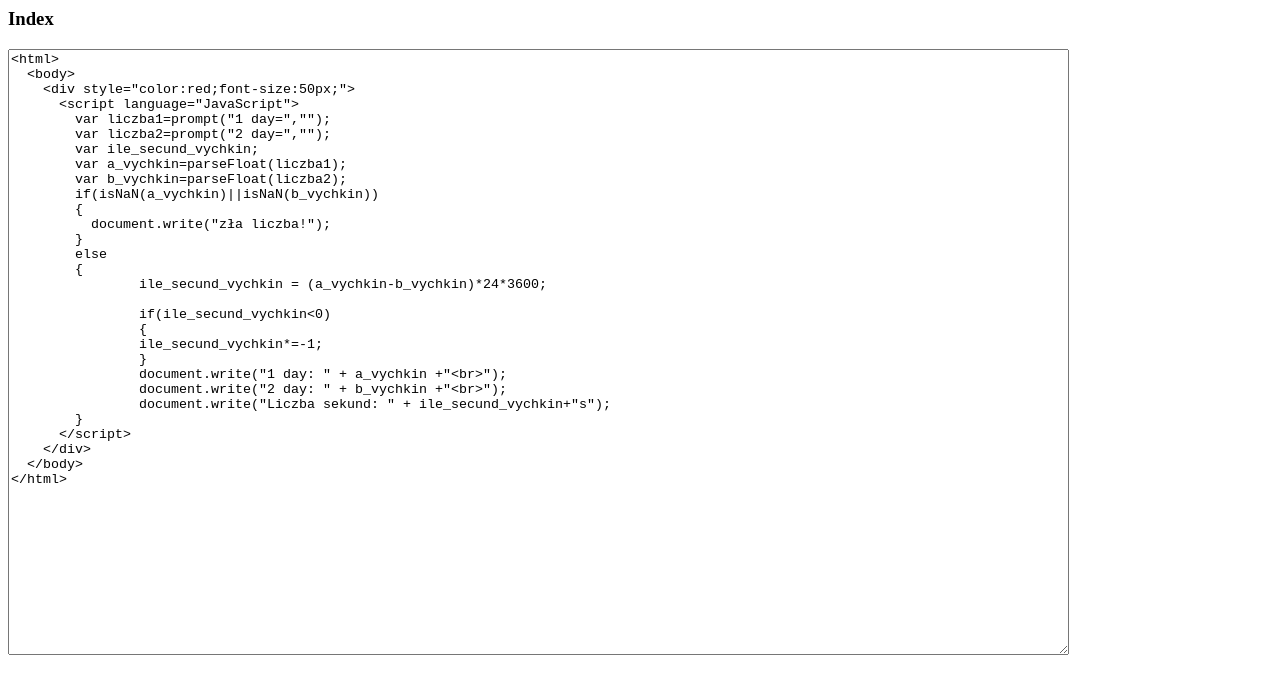
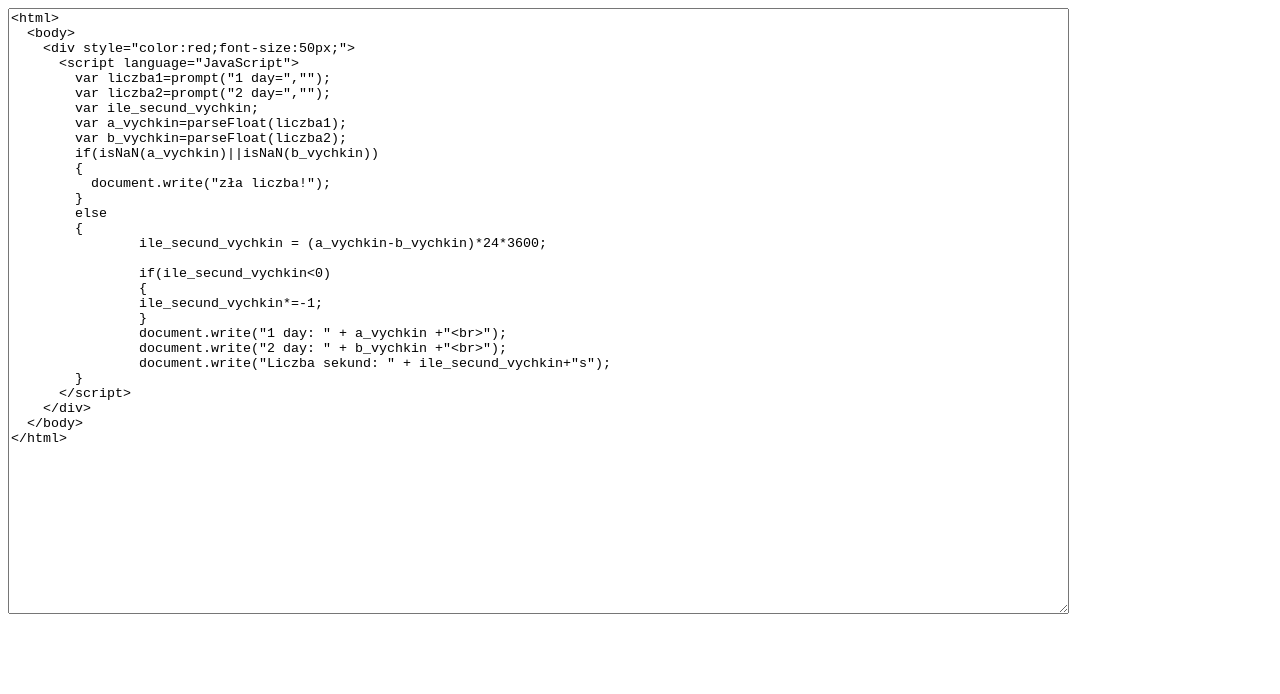
Before and after one commit to vichukin/JavaScript, a plain HTML site: page Zd8/Zd8_Kod.html in a window 1280 px wide. Drawn offline with Linux system fonts and the light colour scheme.

Commit message:
Update Zd8_Kod.html

```diff
--- a/Zd8/Zd8_Kod.html
+++ b/Zd8/Zd8_Kod.html
@@ -2,7 +2,6 @@
 <head >
 </head>
 <body>
-    <h3>Index</h3>
 <textarea readonly="true" rows="40" cols="130">
 <html>
   <body>
```
